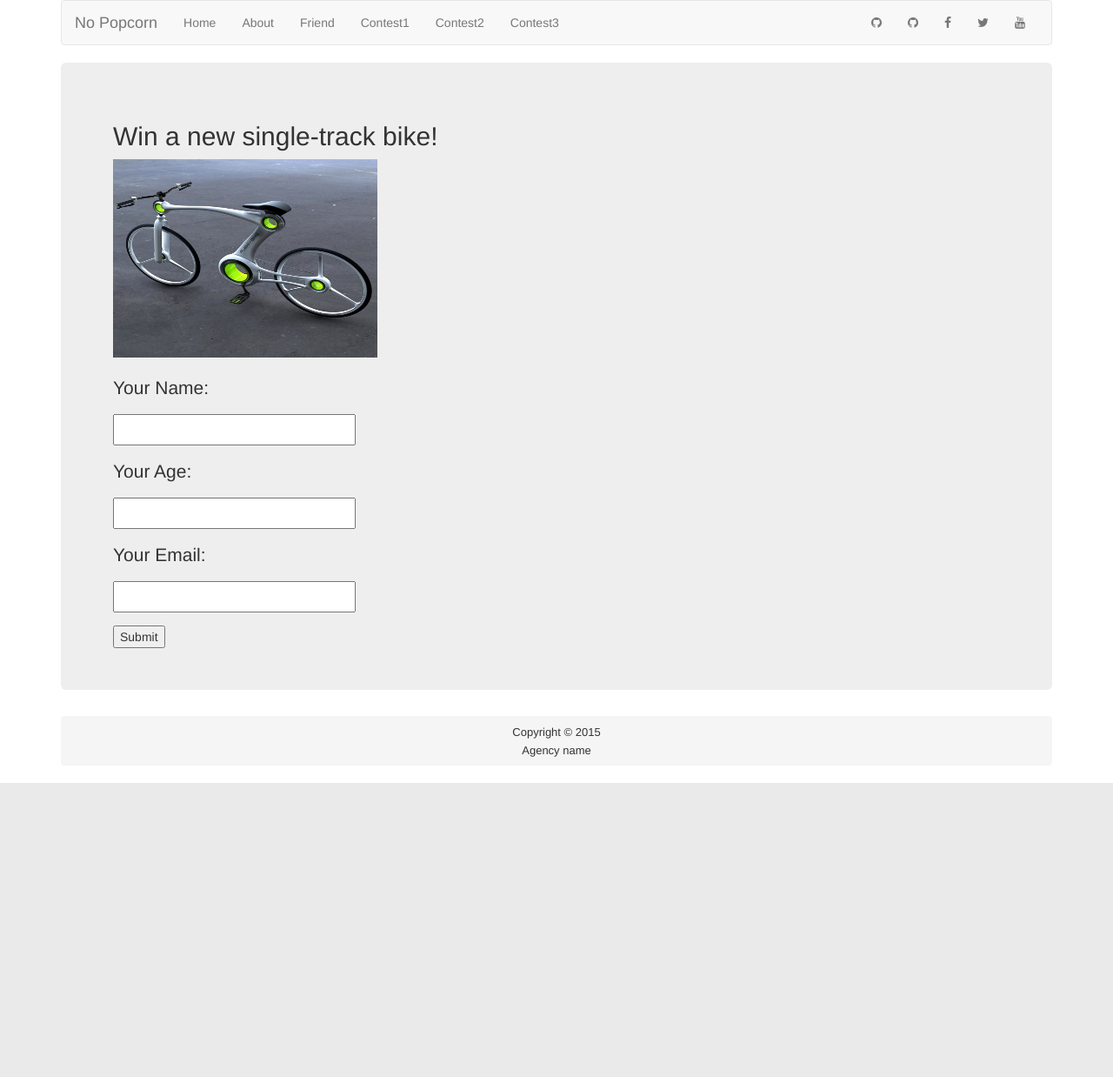
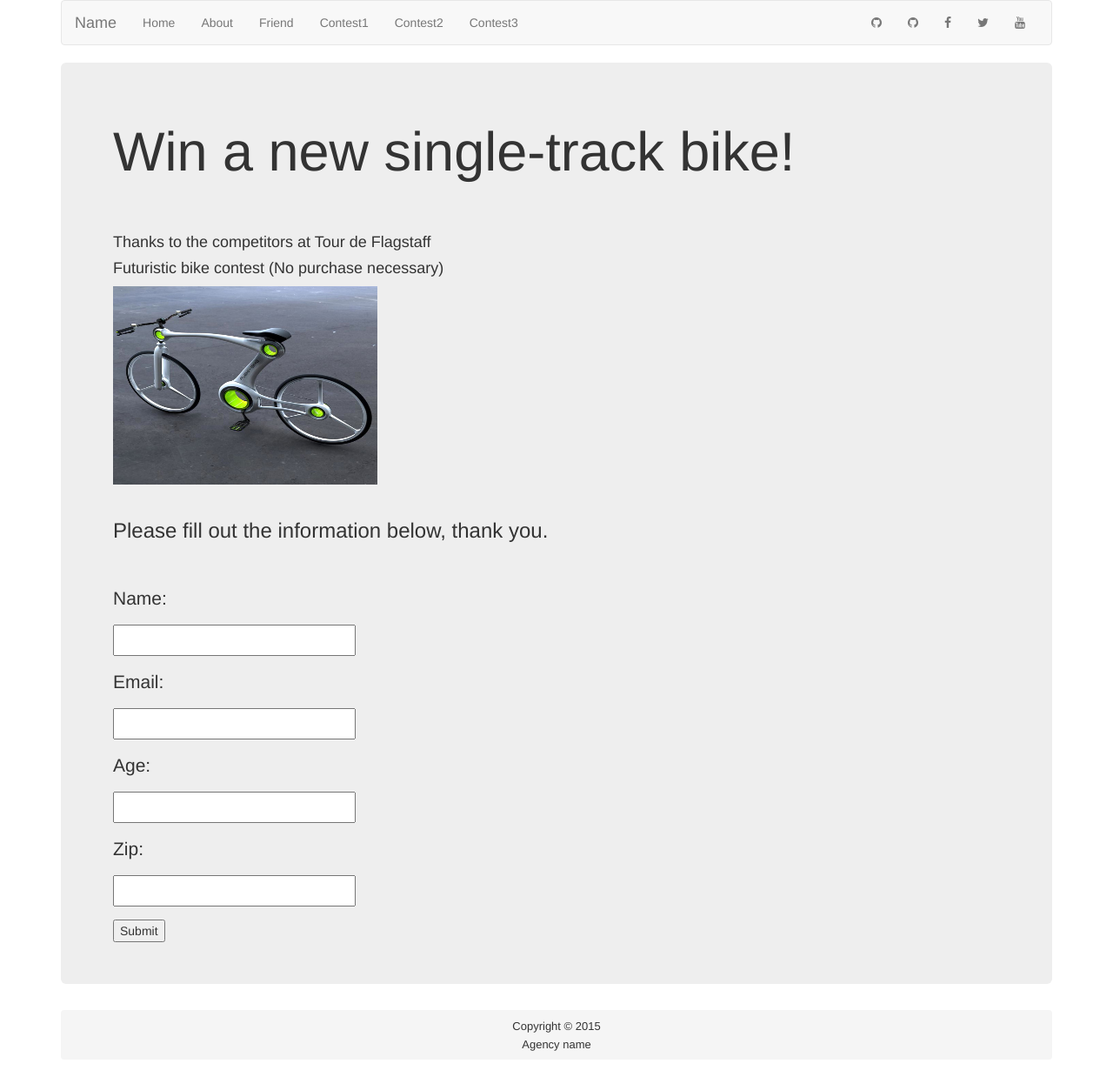
Before and after one commit to kyleamcginn88/Agency, a Django app: page /contest1 in a window 1280 px wide. Shown: the whole page at 87% size. Before the commit the page ends 900 px from the top, so only its background shows below. Run offline with Django 3.2, Linux system fonts and the light colour scheme; some libraries are stand-ins or nearby versions.

Commit message:
Polished import code and polished contest1

```diff
--- a/Agency/admin.py
+++ b/Agency/admin.py
@@ -1,6 +1,5 @@
 from django.contrib import admin
-from models import Contest1
-from models import Friend
+from models import Contest1, Friend
 
 admin.site.register(Contest1)
 admin.site.register(Friend)
--- a/Agency/forms.py
+++ b/Agency/forms.py
@@ -2,19 +2,19 @@ from django.shortcuts import render
 from django import forms
 from django.http import HttpResponseRedirect
 from django.db import models
-from Agency.models import Contest1
-from Agency.models import Contest2
-from Agency.models import Friend
+from Agency.models import Contest1, Contest2, Friend
 
 class Contest1Form(forms.Form):
 
     class Meta:
 	    model = Contest1
-	    fields = ['email', 'name', 'age']
+	    fields = ['email', 'name', 'age', 'zip']
 
     email = forms.EmailField(label="Your email", required=True)
     name = forms.CharField(max_length=128)
+    zip = forms.IntegerField()
     age = forms.IntegerField()
+
 
 class Contest2Form(forms.Form):
 	class Meta:
--- a/Agency/templates/base.html
+++ b/Agency/templates/base.html
@@ -40,7 +40,7 @@
               <span class="icon-bar"></span>
               <span class="icon-bar"></span>
             </button>
-            <a class="navbar-brand" href="/">No Popcorn</a>
+            <a class="navbar-brand" href="/">Name</a>
           </div>
           <div id="navbar" class="navbar-collapse collapse">
             <ul class="nav navbar-nav">
--- a/Agency/templates/contest1.html
+++ b/Agency/templates/contest1.html
@@ -6,17 +6,28 @@
 {% block content %}
 <form action="contest1" method = "POST">
     {% csrf_token %}
-	<h2> Win a new single-track bike!</h2>
+	<h1> Win a new single-track bike!</h1>
+
+	<br></br>
+	<h4> Thanks to the competitors at Tour de Flagstaff</h4>
+	<h4> Futuristic bike contest (No purchase necessary)</h4>
 
 	<img src="static/img/flexi_bike.jpg" alt="Flexibike" style="width:304px;height:228px" title="http://www.yankodesign.com/images/design_news/2013/10/17/flexi_bike.jpg">
 
 	<br></br>
-	<p> Your Name: </p>
+
+	<h3> Please fill out the information below, thank you.</h3>
+
+	<br></br>
+	<p> Name: </p>
     <p>{{form.name}}</p>
-	<p> Your Age: </p>
+	<p> Email: </p>
+	<p>{{form.email}}</p>
+	<p> Age: </p>
 	<p>{{form.age}}</p>
-	<p> Your Email: </p>
-	<p>{{form.email}}</p>
+	<p> Zip: </p>
+	<p>{{form.zip}}</p>
+
     <input type="submit" value = "Submit"/>
 </form>
 {% endblock %}
--- a/Agency/views.py
+++ b/Agency/views.py
@@ -1,16 +1,11 @@
 from django.core import serializers
 from django.http import HttpResponse
 from django.shortcuts import render
-from Agency.models import Contest1
-from Agency.models import Contest2
-from Agency.models import Friend
+from Agency.models import Contest1, Contest2, Friend
 from django import forms
 from django.http import HttpResponseRedirect
 from django.db import models
-from Agency.forms import Contest1Form
-from Agency.forms import Contest2Form
-from Agency.forms import Friend3Form
-
+from Agency.forms import Contest1Form, Contest2Form, Friend3Form
 
 def home(request):
     return render(request, 'home.html', {})
@@ -76,8 +71,9 @@ def contest1(request):
 		    c.email = form.cleaned_data["email"]
 		    c.age = form.cleaned_data["age"]
 		    c.name = form.cleaned_data["name"]
+		    c.zip = form2.cleaned_data["zip"]
 		    c.save()
-		    return HttpResponseRedirect("/thanks")
+		    return HttpResponseRedirect("/friend")
     elif request.method == 'GET':
 	    form = Contest1Form()
     else:
--- a/Group Assignments.txt
+++ b/Group Assignments.txt
@@ -12,4 +12,4 @@ Capturing friend emails -> Brian
 Contest win item -> Austin
 
 Other:
-Polish Splash and base.html for entire website(css editing) -> Mitchell
+base.html for entire website(css editing) -> Ahmad
```
